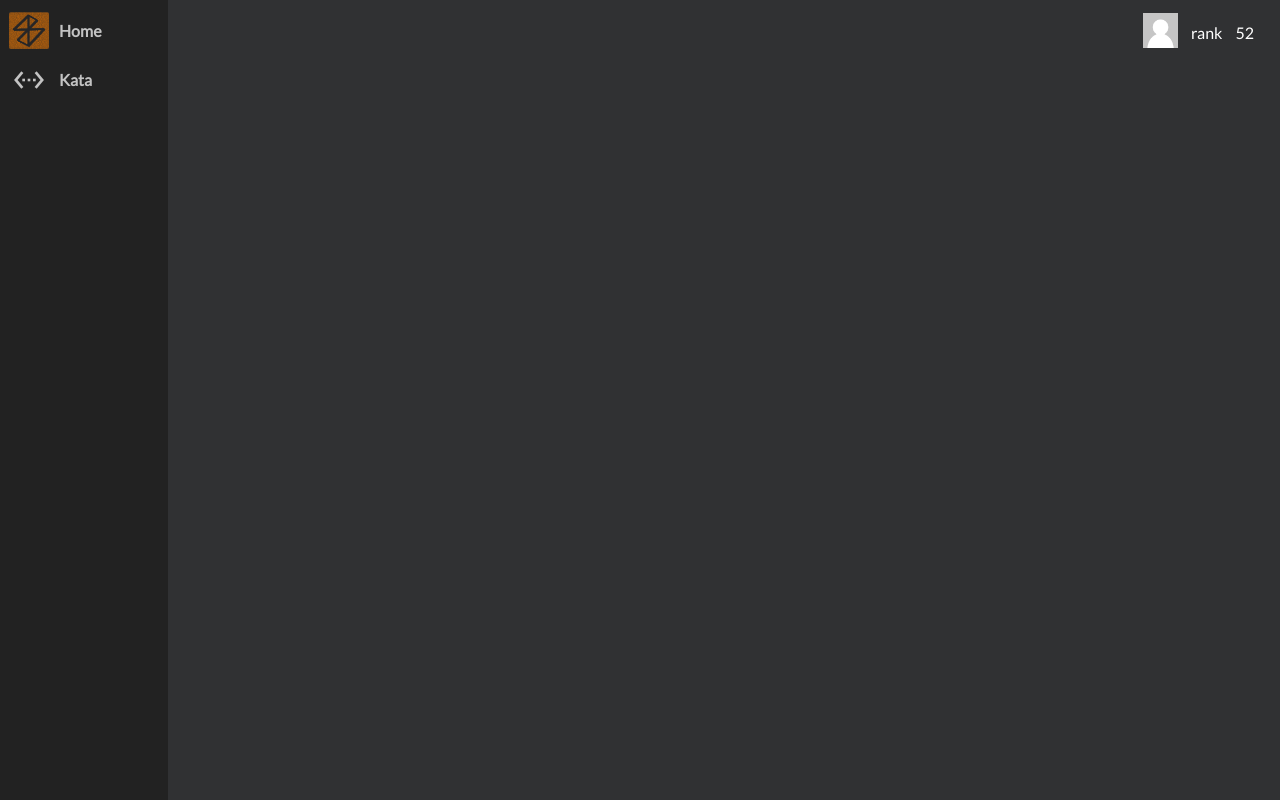
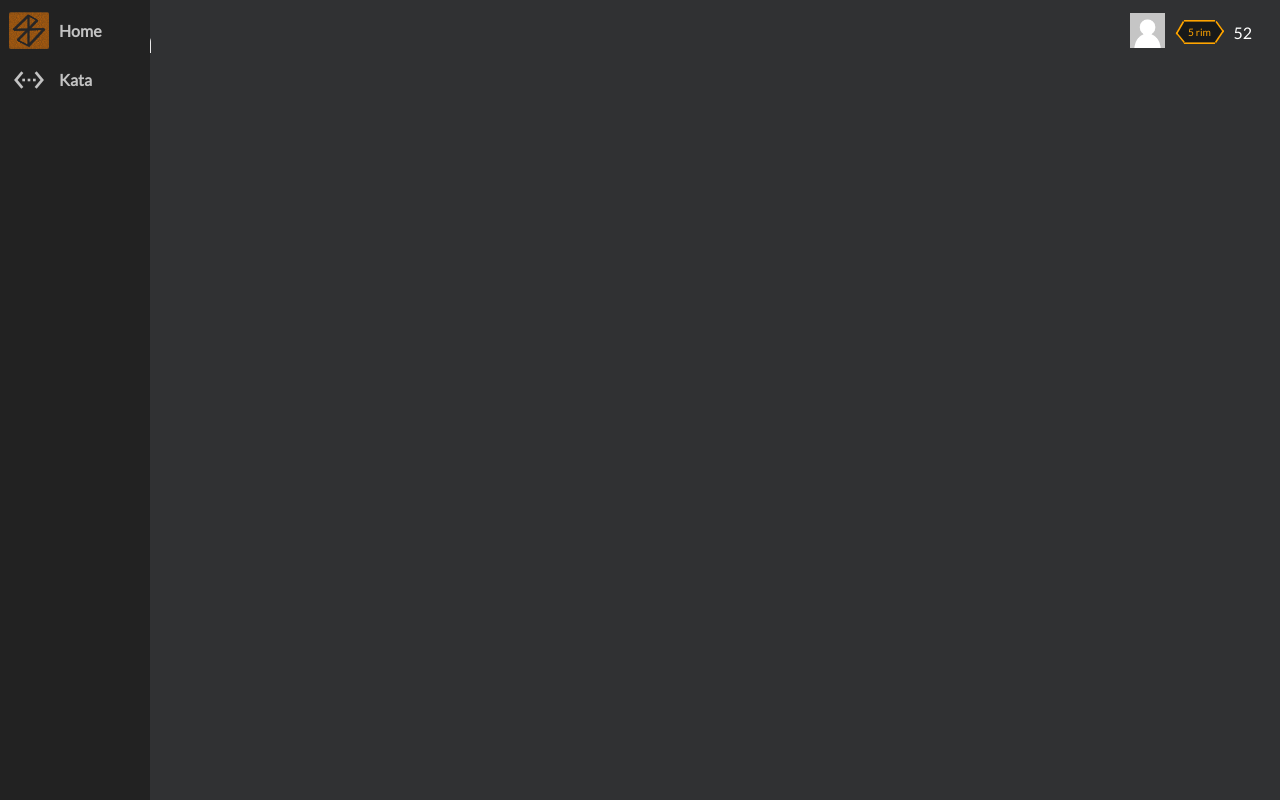
Before and after one commit to MiguelRodriguezR/HackerFights, a Next.js app: page / in a window 1280 px wide. Built offline with nearby package versions, Linux system fonts and the light colour scheme; no server answers; sample sign-in values are in the browser's storage.

Commit message:
rank simbol

```diff
--- a/components/layouts/LeftMenu.jsx
+++ b/components/layouts/LeftMenu.jsx
@@ -5,7 +5,7 @@ const Container = styled.div`
   background-color: #222222;
   padding: 9px;
   padding-top: 12px;
-  width: 40px;
+  width: 58px;
   position: fixed;
   overflow: hidden;
   height: 100vh;
--- a/components/layouts/TopMenu.jsx
+++ b/components/layouts/TopMenu.jsx
@@ -13,12 +13,48 @@ const Container = styled.div`
     display: flex;
     align-items: center;
     div {
-      margin-right: 13px;
+      margin-right: 15px;
     }
 
     .photo {
       img {
         width: 35px;
+      }
+    }
+
+    .rank {
+      font-size: 0.8em;
+      padding: 5px;
+      color: orange;
+      border-top: solid 2px orange;
+      border-bottom: solid 2px orange;
+      background-color: #181919;
+      z-index: 3;
+      transform: scale(0.8, 0.8);
+
+      &:before,
+      &:after {
+        content: " ";
+        border-top: 2px solid orange;
+        border-right: 2px solid orange;
+        display: inline-block;
+        position: absolute;
+        height: 16px;
+        width: 13px;
+        background-color: #181919;
+        z-index: -1;
+      }
+
+      &:before {
+        transform: rotate(210deg) skewY(20deg);
+        margin-left: -13px;
+        margin-top: -1px;
+      }
+
+      &:after {
+        transform: rotate(34deg) skewY(20deg);
+        margin-left: -1px;
+        margin-top: -1px;
       }
     }
   }
@@ -66,7 +102,7 @@ const TopMenu = () => {
           <div className="photo">
             <img className="logo" src="/static/img/default-avatar.png" alt="" />
           </div>
-          <div className="rank">rank</div>
+          <div className="rank">5 rim</div>
           <div className="honor">52</div>
         </div>
         <div className="menu">
--- a/styles/globals.css
+++ b/styles/globals.css
@@ -15,7 +15,7 @@ a {
 }
 
 * {
-  /* box-sizing: border-box; */
+  box-sizing: border-box;
 }
 
 
```
